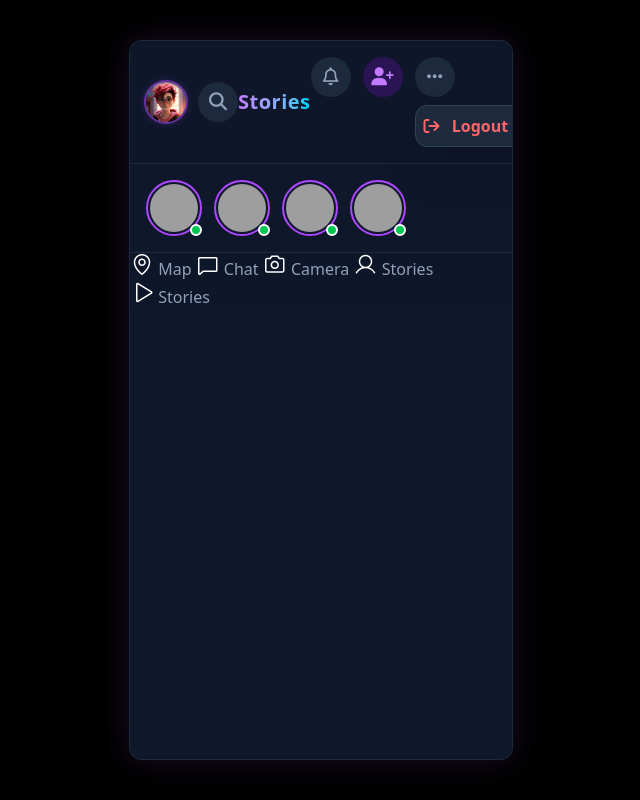
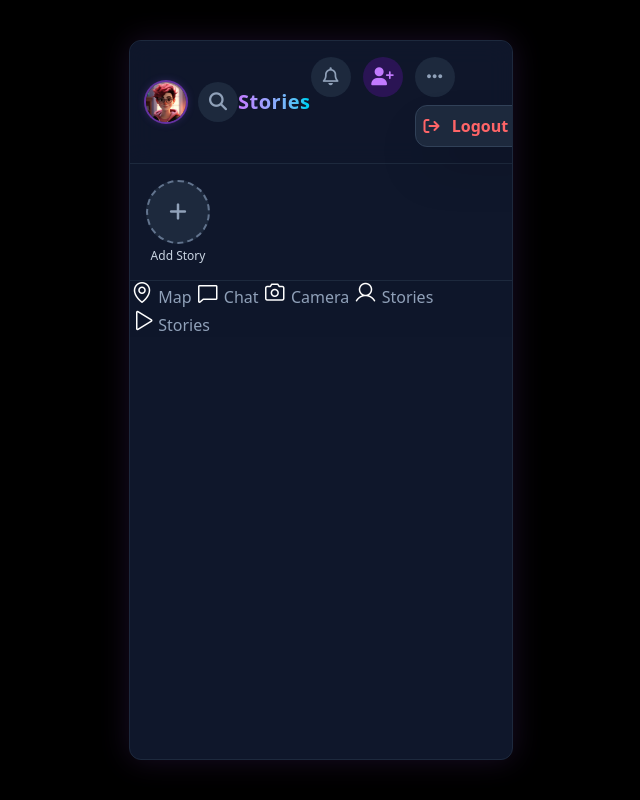
Before and after one commit to Ishangupta-cyber/Snap-Buzz, a Django app: page /stories/ in a window 1280 px wide. Shown: the whole page, without its empty margins (319-959 px from the left). Run offline with Django 5.2, Linux system fonts and the light colour scheme; a user stored in the database is signed in; data comes from the database, SQL or seed files in the repository; both versions use the stored data as it was after the commit; some libraries are stand-ins or nearby versions; grey boxes are pictures that could not be loaded.

Commit message:
feat: Add Story feature with upload functionality and display in Stories view

```diff
--- a/core/models.py
+++ b/core/models.py
@@ -59,3 +59,15 @@ class Conversation(models.Model):
 
   def __str__(self):
     return f"Chat: {self.user1.username} & {self.user2.username}"
+
+
+class Story(models.Model):
+  user = models.ForeignKey(to=get_user_model(), on_delete=models.CASCADE, related_name="stories")
+  image = models.ImageField(upload_to="stories/")
+  created_at = models.DateTimeField(auto_now_add=True)
+
+  class Meta:
+    ordering = ["-created_at"]
+
+  def __str__(self):
+    return f"Story by {self.user.username} at {self.created_at}"
--- a/core/templates/pages/stories.html
+++ b/core/templates/pages/stories.html
@@ -4,50 +4,79 @@
 
 
 {% include "components/top-bar.html" with fillcontent="Stories" color="gray" %}
-<div class="flex gap-3 p-4 overflow-x-auto scrollbar-hide ">
+<div class="flex gap-3 p-4 overflow-x-auto scrollbar-hide">
+    <!-- Create Your Own Story Button -->
+    <a href="{% url 'camera' %}" class="flex flex-col items-center gap-1 shrink-0">
+        <div class="relative w-16 h-16 rounded-full border-2 border-dashed border-slate-500 flex items-center justify-center bg-slate-800 text-slate-400 hover:text-white hover:border-white transition-colors cursor-pointer">
+            <i class="fa-solid fa-plus text-xl"></i>
+        </div>
+        <span class="text-xs text-slate-300 font-medium">Add Story</span>
+    </a>
 
-            <div class="relative ">
-              <img
-                src="https://imgs.search.brave.com/eyRY5uaiLGM5frGLLGO6FeKUxOITJRXh-mf56aSPzWY/rs:fit:500:0:1:0/g:ce/aHR0cHM6Ly9pbWd2/My5mb3Rvci5jb20v/aW1hZ2VzL2hvbWVw/YWdlLWZlYXR1cmUt/Y2FyZC9mb3Rvci0z/ZC1hdmF0YXIuanBn"
-                class="w-14 h-14 rounded-full border-2 border-purple-500 p-[2px] object-cover"
-              />
+    <!-- Loop through users who posted stories -->
+    {% for user, user_story_list in user_stories.items %}
+    <div class="flex flex-col items-center gap-1 shrink-0 story-trigger cursor-pointer"
+         data-story-url="{{ user_story_list.0.image.url }}"
+         data-username="{{ user.username }}">
+        <div class="relative">
+            <img src="{{ user.avatar.url }}"
+                 class="w-16 h-16 rounded-full border-[3px] border-purple-500 p-[2px] object-cover" />
+            <span class="absolute bottom-0 right-0 w-4 h-4 bg-purple-600 border-2 border-black rounded-full flex items-center justify-center text-[8px] font-bold text-white">
+                {{ user_story_list|length }}
+            </span>
+        </div>
+        <span class="text-xs text-slate-300 font-medium w-16 truncate text-center">{{ user.username }}</span>
+    </div>
+    {% endfor %}
+</div>
 
-              <span
-                class="absolute bottom-0 right-0 w-3 h-3 bg-green-500 border-2 border-white rounded-full"
-              ></span>
-            </div>
-            <div class="relative">
-              <img
-                src="https://imgs.search.brave.com/eyRY5uaiLGM5frGLLGO6FeKUxOITJRXh-mf56aSPzWY/rs:fit:500:0:1:0/g:ce/aHR0cHM6Ly9pbWd2/My5mb3Rvci5jb20v/aW1hZ2VzL2hvbWVw/YWdlLWZlYXR1cmUt/Y2FyZC9mb3Rvci0z/ZC1hdmF0YXIuanBn"
-                class="w-14 h-14 rounded-full border-2 border-purple-500 p-[2px] object-cover"
-              />
+<!-- Story View Modal -->
+<dialog id="story-modal" class="modal">
+  <div class="modal-box w-full max-w-md h-[90vh] p-0 bg-black flex flex-col relative rounded-xl border border-slate-700 shadow-[0_0_20px_rgba(168,85,247,0.3)] overflow-hidden">
 
-              <span
-                class="absolute bottom-0 right-0 w-3 h-3 bg-green-500 border-2 border-white rounded-full"
-              ></span>
-            </div>
-            <div class="relative">
-              <img
-                src="https://imgs.search.brave.com/eyRY5uaiLGM5frGLLGO6FeKUxOITJRXh-mf56aSPzWY/rs:fit:500:0:1:0/g:ce/aHR0cHM6Ly9pbWd2/My5mb3Rvci5jb20v/aW1hZ2VzL2hvbWVw/YWdlLWZlYXR1cmUt/Y2FyZC9mb3Rvci0z/ZC1hdmF0YXIuanBn"
-                class="w-14 h-14 rounded-full border-2 border-purple-500 p-[2px] object-cover"
-              />
+    <!-- Top bar -->
+    <div class="absolute top-0 inset-x-0 z-50 p-4 bg-gradient-to-b from-black/80 to-transparent flex justify-between items-center">
+        <div class="flex items-center gap-2">
+            <div class="w-8 h-8 rounded-full bg-purple-500 flex items-center justify-center text-white font-bold" id="story-modal-avatar"></div>
+            <span class="text-white font-bold drop-shadow-md" id="story-modal-username">User</span>
+        </div>
+        <form method="dialog">
+            <button class="btn btn-sm btn-circle btn-ghost text-white"><i class="fa-solid fa-xmark"></i></button>
+        </form>
+    </div>
 
-              <span
-                class="absolute bottom-0 right-0 w-3 h-3 bg-green-500 border-2 border-white rounded-full"
-              ></span>
-            </div>
-            <div class="relative">
-              <img
-                src="https://imgs.search.brave.com/eyRY5uaiLGM5frGLLGO6FeKUxOITJRXh-mf56aSPzWY/rs:fit:500:0:1:0/g:ce/aHR0cHM6Ly9pbWd2/My5mb3Rvci5jb20v/aW1hZ2VzL2hvbWVw/YWdlLWZlYXR1cmUt/Y2FyZC9mb3Rvci0z/ZC1hdmF0YXIuanBn"
-                class="w-14 h-14 rounded-full border-2 border-purple-500 p-[2px] object-cover"
-              />
+    <!-- Image container -->
+    <div class="flex-1 w-full h-full flex items-center justify-center bg-black">
+        <img id="story-modal-image" src="" class="w-full h-full object-contain" />
+    </div>
+  </div>
+  <form method="dialog" class="modal-backdrop">
+    <button>close</button>
+  </form>
+</dialog>
 
-              <span
-                class="absolute bottom-0 right-0 w-3 h-3 bg-green-500 border-2 border-white rounded-full"
-              ></span>
-            </div>
+<script>
+    document.addEventListener("DOMContentLoaded", () => {
+        const storyTriggers = document.querySelectorAll('.story-trigger');
+        const storyModal = document.getElementById('story-modal');
+        const storyImage = document.getElementById('story-modal-image');
+        const storyUsername = document.getElementById('story-modal-username');
+        const storyAvatar = document.getElementById('story-modal-avatar');
 
-</div>
+        storyTriggers.forEach(trigger => {
+            trigger.addEventListener('click', function() {
+                const url = this.getAttribute('data-story-url');
+                const username = this.getAttribute('data-username');
+
+                storyImage.src = url;
+                storyUsername.textContent = username;
+                storyAvatar.textContent = username.charAt(0).toUpperCase();
+
+                storyModal.showModal();
+            });
+        });
+    });
+</script>
 
 
 
--- a/core/urls.py
+++ b/core/urls.py
@@ -12,6 +12,7 @@ urlpatterns=[
   path("send-invite/<int:id>", views.send_invite, name="send-invite"), # send friend request
 
   path("stories/", views.stories_view, name="stories"),
+  path("upload-story/", views.upload_story, name="upload-story"),
 
   path("chat-details/<int:id>", views.chat_details_view, name="chat-details"),
   path("send-message/<int:id>", views.send_message, name="send-message"),
--- a/core/views/misc_views.py
+++ b/core/views/misc_views.py
@@ -1,10 +1,36 @@
-from django.shortcuts import render
+from django.shortcuts import render, redirect
 from django.contrib.auth.decorators import login_required
 from django.db.models import Q
-from core.models import FriendRequest
+from core.models import FriendRequest, Story
+from datetime import timedelta
+from django.utils import timezone
 
+@login_required
 def stories_view(request):
-    return render(request, "pages/stories.html")
+    # Fetch stories from the last 24 hours
+    time_threshold = timezone.now() - timedelta(hours=24)
+    recent_stories = Story.objects.filter(created_at__gte=time_threshold)
+
+    # Group stories by user so we can display one circle per user
+    user_stories = {}
+    for story in recent_stories:
+        if story.user not in user_stories:
+            user_stories[story.user] = []
+        user_stories[story.user].append(story)
+
+    return render(request, "pages/stories.html", {"user_stories": user_stories})
+
+from django.http import JsonResponse
+
+@login_required
+def upload_story(request):
+    if request.method == "POST" and request.FILES.get("image"):
+        Story.objects.create(
+            user=request.user,
+            image=request.FILES["image"]
+        )
+        return JsonResponse({"status": "success"})
+    return JsonResponse({"status": "error", "message": "Invalid request"}, status=400)
 
 @login_required
 def camera(request):
```
Also changed, not shown: core/static/camera.js (+40 -1 lines), core/templates/pages/camera.html (+13 -1 lines), core/migrations/0008_story.py (added), db.sqlite3, media/snaps/snap_1785357422332.jpg (added), media/stories/story_1785357917839.jpg (added), media/stories/story_1785358171128.jpg (added), media/stories/story_1785358226699.jpg (added).
